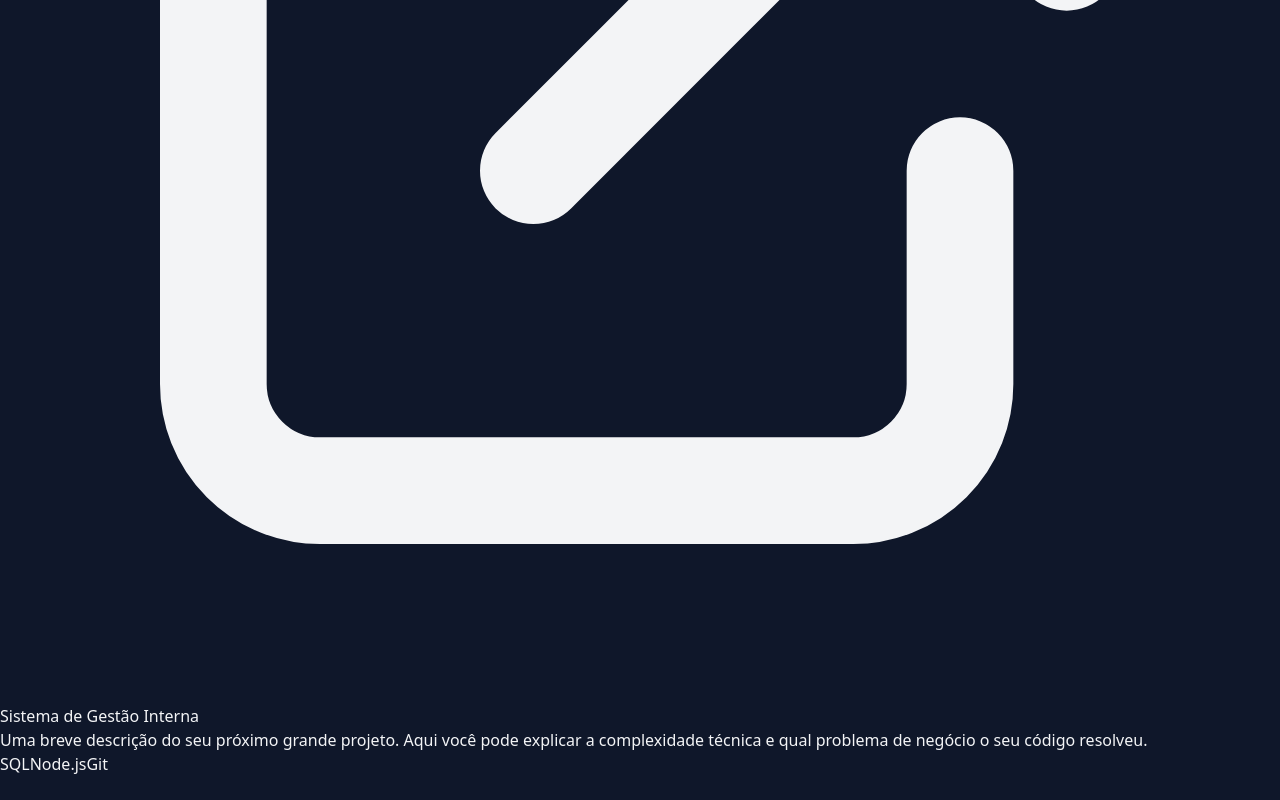
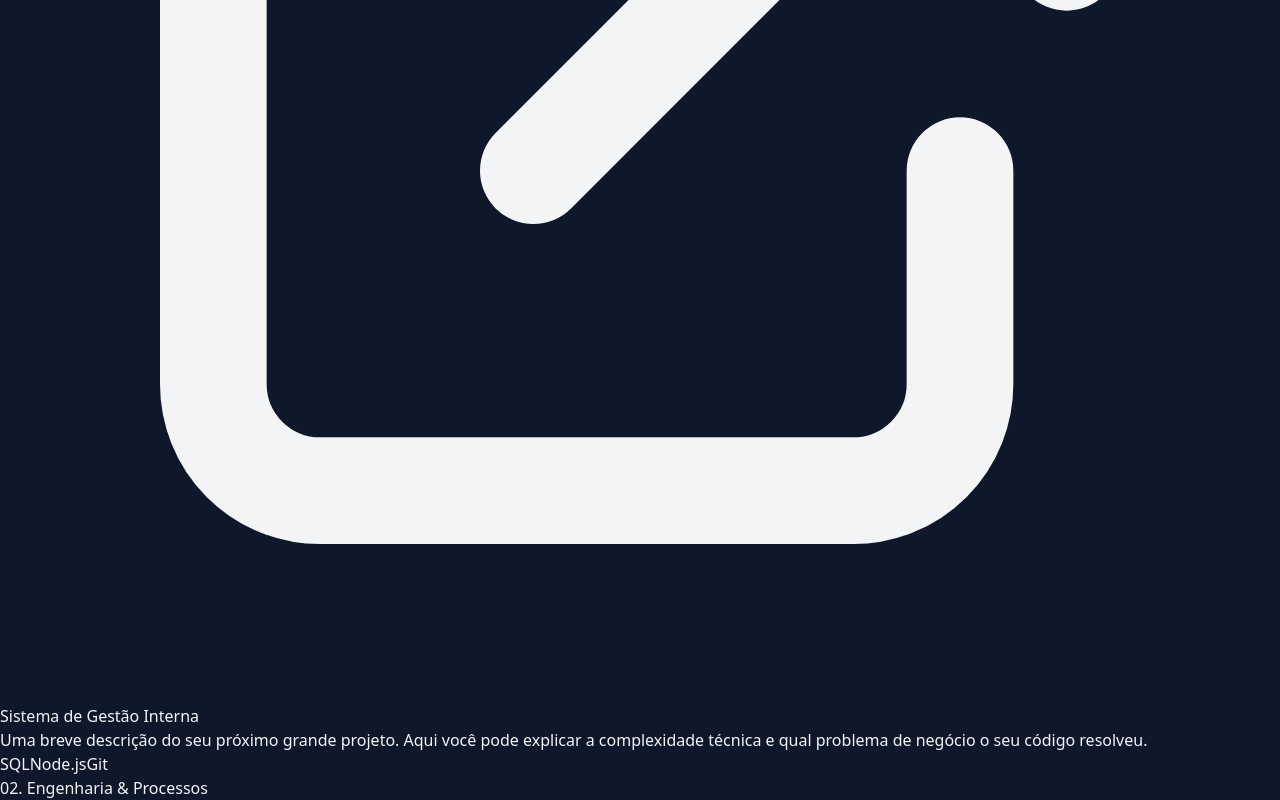
Before and after one commit to JulioDevO/potifolio-dev, an Angular app: page / in a window 1280 px wide. Shown: the part 4800-5600 px from the top of the page. Before the commit the page ends 5576 px from the top, so only its background shows below. Built offline with nearby package versions, Linux system fonts and the light colour scheme.

Commit message:
feat: cria secao de processos com grid moderno e efeitos visuais

```diff
--- a/src/app/app.component.html
+++ b/src/app/app.component.html
@@ -1,3 +1,4 @@
 <app-navbar></app-navbar>
 <app-home></app-home>
-<app-projetos></app-projetos> <router-outlet></router-outlet>
+<app-projetos></app-projetos>
+<app-processos></app-processos> <router-outlet></router-outlet>
--- a/src/app/app.component.ts
+++ b/src/app/app.component.ts
@@ -2,12 +2,14 @@ import { Component } from '@angular/core';
 import { RouterOutlet } from '@angular/router';
 import { NavbarComponent } from './shared/components/navbar/navbar.component';
 import { HomeComponent } from './features/home/home.component';
-import { ProjetosComponent } from "./features/projetos/projetos.component";
+import { ProjetosComponent } from './features/projetos/projetos.component';
+import { ProcessosComponent } from './features/processos/processos.component';
+
 
 @Component({
   selector: 'app-root',
   standalone: true,
-  imports: [RouterOutlet, NavbarComponent, HomeComponent, ProjetosComponent],
+  imports: [RouterOutlet, NavbarComponent, HomeComponent, ProjetosComponent, ProcessosComponent],
   templateUrl: './app.component.html',
   styleUrl: './app.component.css'
 })
--- /dev/null
+++ b/src/app/features/processos/processos.component.html
@@ -0,0 +1,12 @@
+<section>
+
+    <div>
+        <h2>
+            <span>02.</span> Engenharia & Processos
+        </h2>
+        <div></div>
+    </div>
+
+
+
+</section>
```
Also changed, not shown: src/app/features/processos/processos.component.ts (added, +11 -0 lines), src/app/features/processos/processos.component.css (added).
